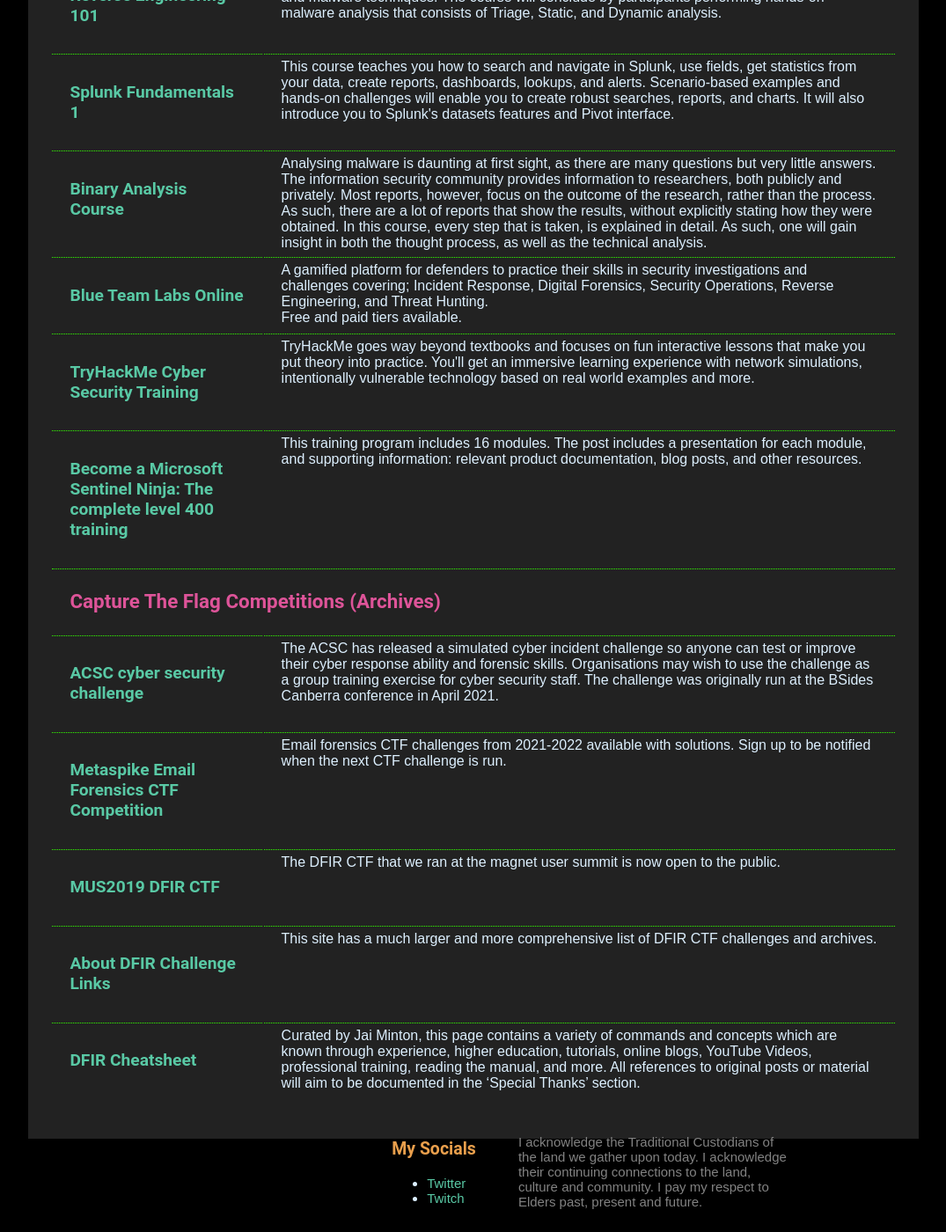
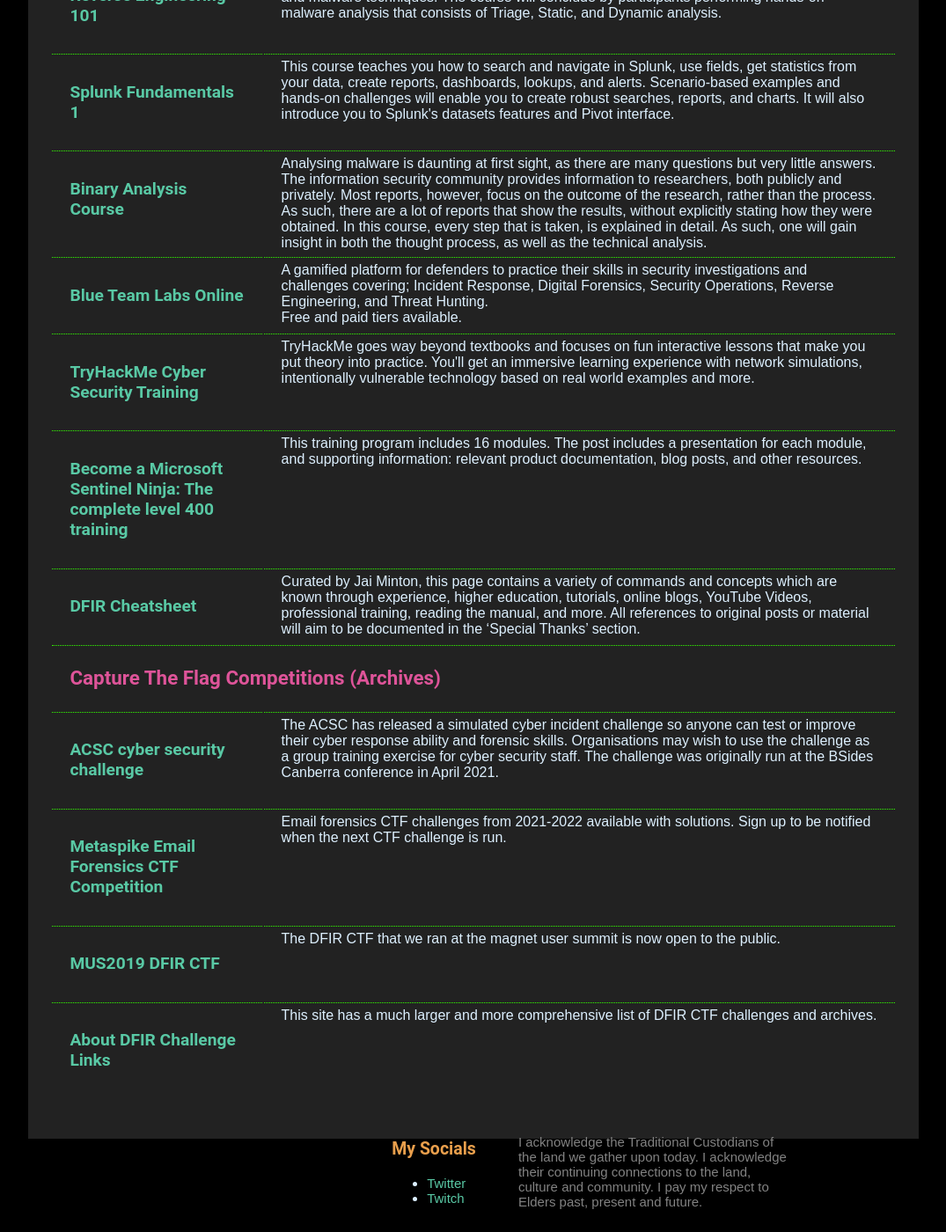
Before and after one commit to shannaniggans/fancy4n6.github.io, a Jekyll site: the page built from resources.md, in a window 1280 px wide and 1400 px high, scrolled down 3289 px. Shown: the whole window at 88% size, without its empty margins (102-1177 px from the left). Built offline with Jekyll 4.4.1, drawn with Linux system fonts in a browser that asks for light colours; Markdown is read by kramdown in place of the engine named in the settings.

Commit message:
Update resources.md

```diff
--- a/resources.md
+++ b/resources.md
@@ -147,6 +147,11 @@
         <td><h4><b><a href="ttps://techcommunity.microsoft.com/t5/azure-sentinel/become-an-azure-sentinel-ninja-the-complete-level-400-training/ba-p/1246310">Become a Microsoft Sentinel Ninja: The complete level 400 training</a></b></h4></td>
       <td>This training program includes 16 modules. The post includes a presentation for each module, and supporting information: relevant product documentation, blog posts, and other resources.</td>
     </tr>
+  <tr>
+    <td><h4><b><a href="https://www.jaiminton.com/cheatsheet/DFIR/">DFIR Cheatsheet</a></b></h4></td>
+    <td>Curated by Jai Minton, this page contains a variety of commands and concepts which are known through experience, higher education, tutorials, online blogs, YouTube Videos, professional training, reading the manual, and more. All references to original posts or material will aim to be documented in the ‘Special Thanks’ section.
+    </td>
+  </tr>
 
   <tr><td colspan="2"><h2>Capture The Flag Competitions (Archives)<a name ="CTFArchive"></a></h2></td></tr>
   <tr>
@@ -166,10 +171,6 @@
     <td><h4><b><a href="https://aboutdfir.com/education/challenges-ctfs/">About DFIR Challenge Links</a></b></h4></td>
     <td>This site has a much larger and more comprehensive list of DFIR CTF challenges and archives.</td>
   </tr>
-  <tr>
-    <td><h4><b><a href="https://www.jaiminton.com/cheatsheet/DFIR/">DFIR Cheatsheet</a></b></h4></td>
-    <td>Curated by Jai Minton, this page contains a variety of commands and concepts which are known through experience, higher education, tutorials, online blogs, YouTube Videos, professional training, reading the manual, and more. All references to original posts or material will aim to be documented in the ‘Special Thanks’ section.
-    </td>
-  </tr>
+
 </tbody></table>
 </div>
```
